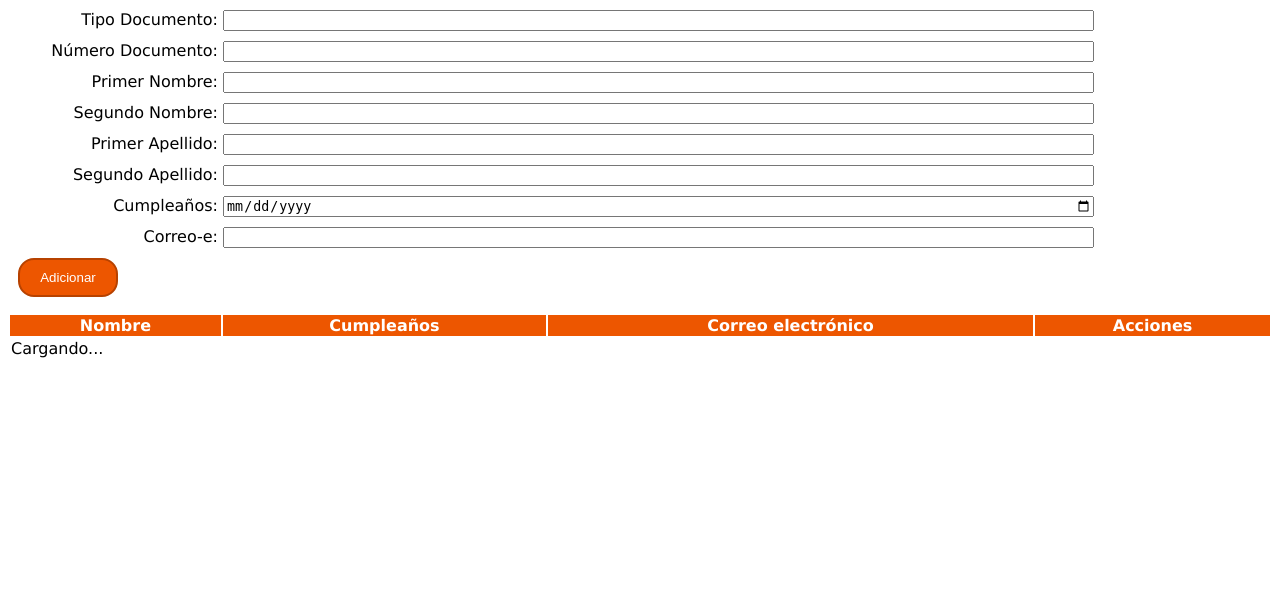
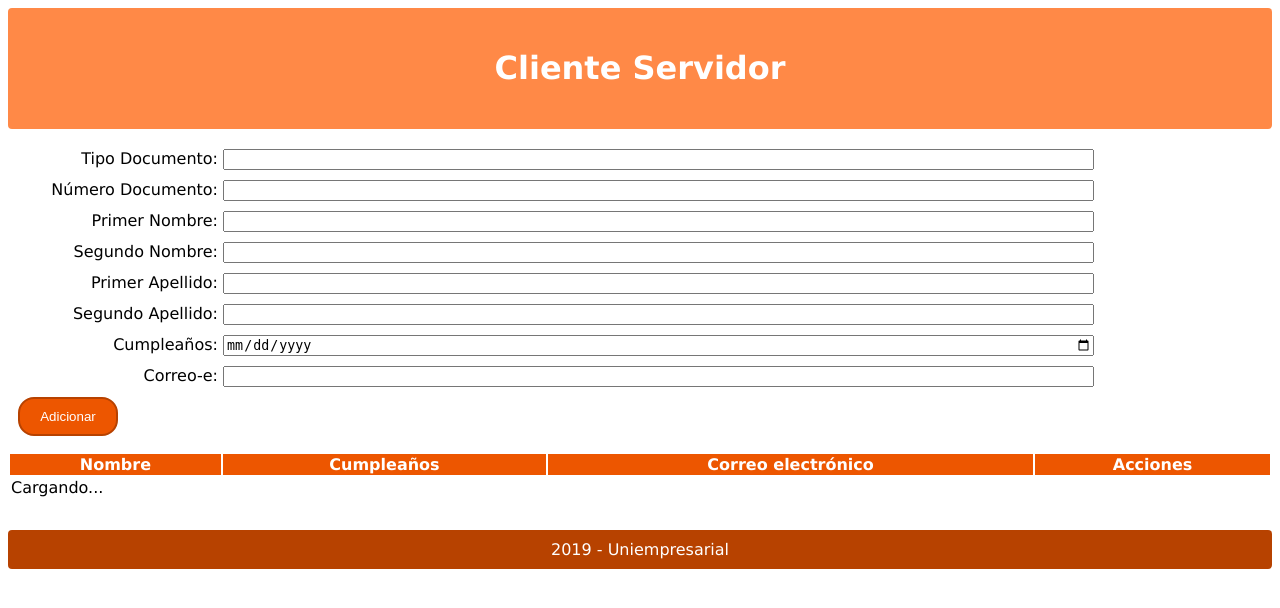
Before and after one commit to nassud/Cliente_Servidor, a PHP site: page /cliente/index.php in a window 1280 px wide. Shown: the top 608 px of the page. Run offline with PHP 8.4, Linux system fonts and the light colour scheme; data that the repository does not hold is empty.

Commit message:
Added detail view and header and footer

```diff
--- a/cliente/vista/css/estilos.css
+++ b/cliente/vista/css/estilos.css
@@ -1,6 +1,24 @@
 /***** Estilos Generales INICIO *****/
 html {
   font-family: Verdana, Geneva, Tahoma, sans-serif;
+}
+
+header {
+    text-align: center;
+    padding: 20px;
+    background-color: #FF8947;
+    margin-bottom: 20px;
+    color: #fff;
+    border-radius: 4px;
+}
+
+footer {
+    margin-top: 30px;
+    background-color: #B74200;
+    color: #fff;
+    padding: 10px;
+    text-align: center;
+    border-radius: 4px;
 }
 
 .Boton button {
--- a/cliente/vista/plantilla.php
+++ b/cliente/vista/plantilla.php
@@ -6,6 +6,8 @@
         <link rel="stylesheet" type="text/css" href="vista/css/estilos.css">
     <head>
     <body>
+        <header><h1>Cliente Servidor</h1></header>
         <?php include $paginaSolicitada ?>
+        <footer>2019 - Uniempresarial</footer>
     </body>
 </html>
```
Also changed, not shown: cliente/vista/paginas/_detalle.php (added, +8 -0 lines).
